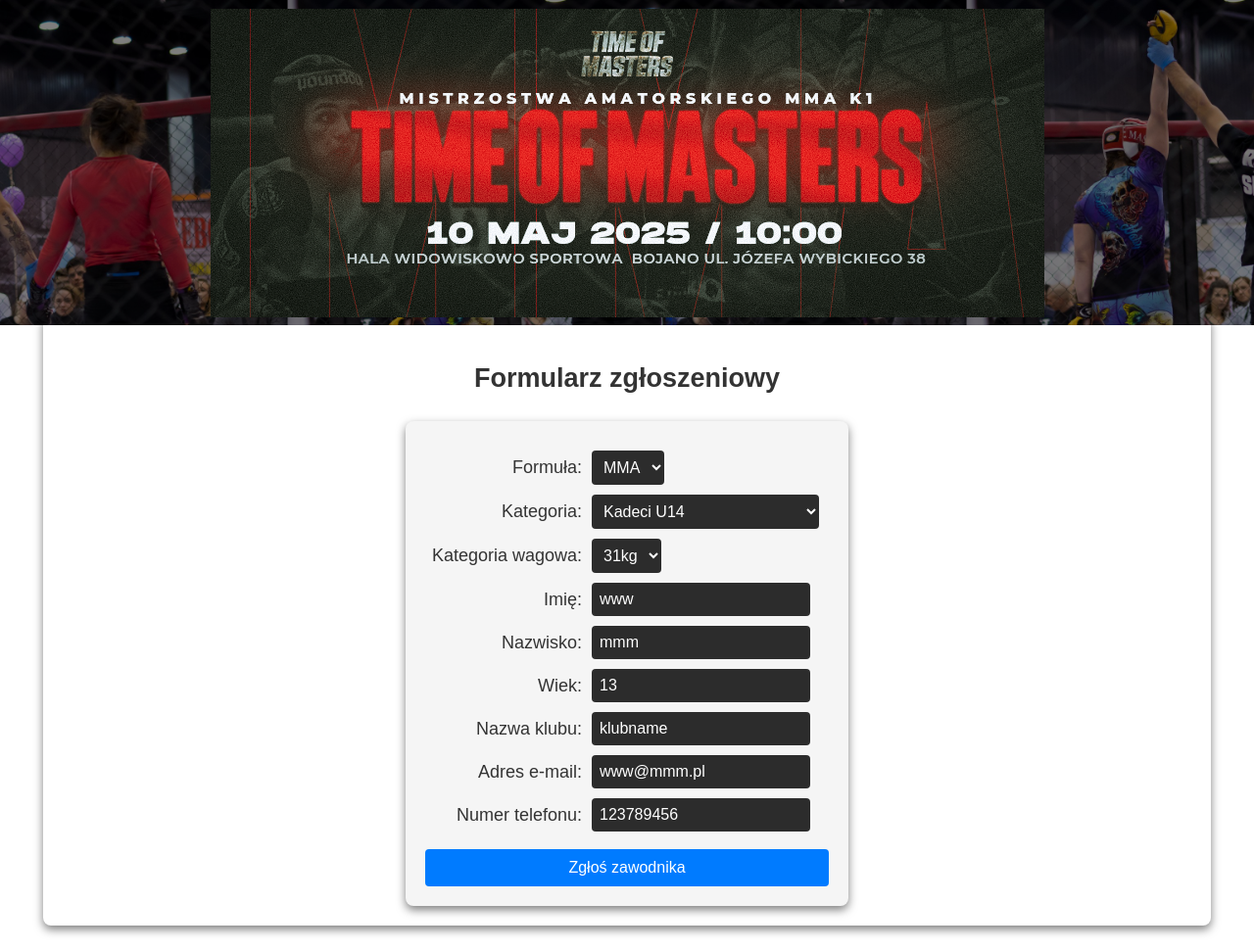
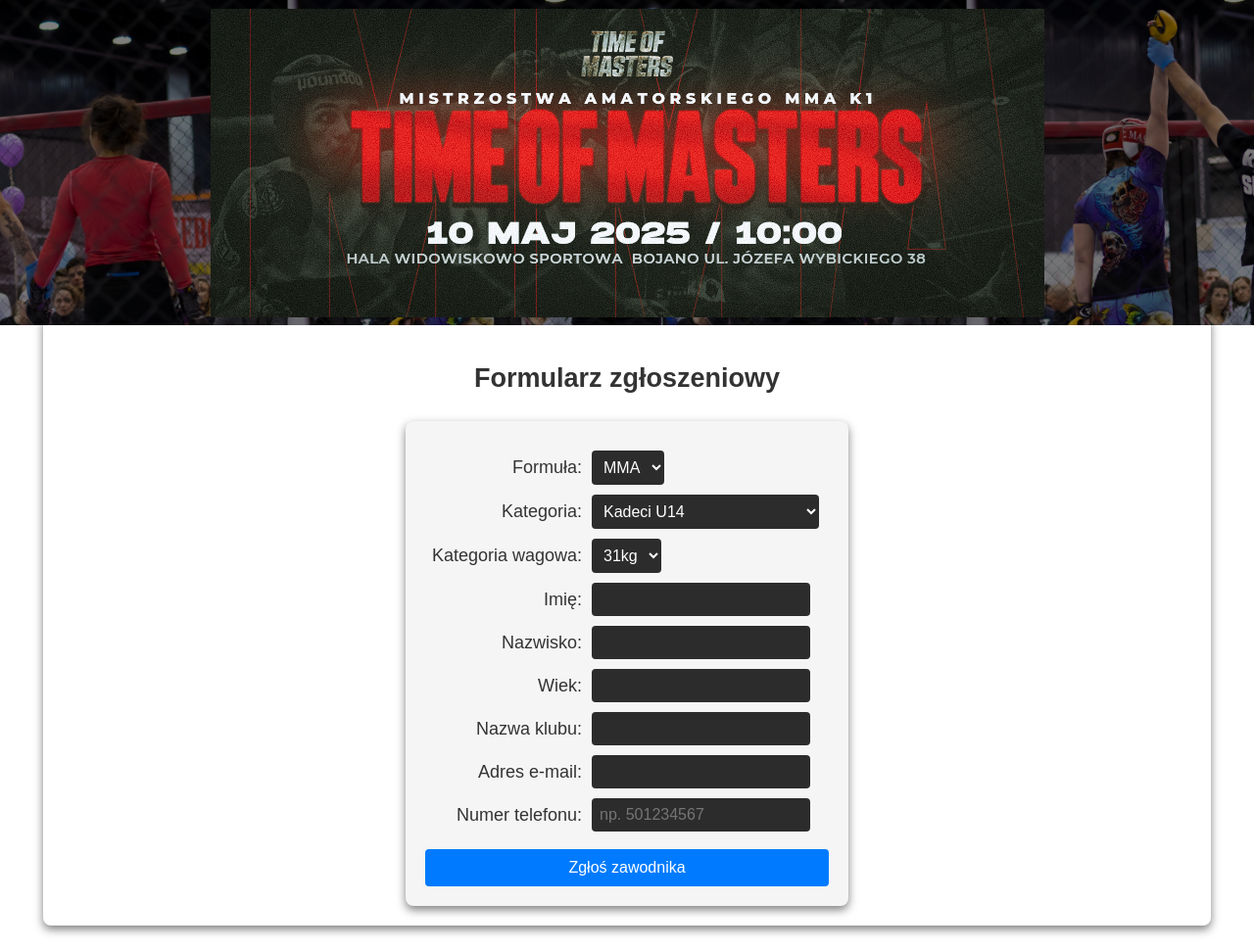
Before and after one commit to v0jt4s13/application_form, a PHP site: page /entry_form/ in a window 1280 px wide. Shown: the part 177-1148 px from the top of the page at 98% size. Run offline with PHP 8.4, Linux system fonts and the light colour scheme.

Commit message:
clear form

```diff
--- a/entry_form/index.php
+++ b/entry_form/index.php
@@ -156,25 +156,25 @@
                 <select id="weight" name="weight"></select>
             </div><div class="form-group">
                 <label for="name">Imię:</label>
-                <input type="text" id="name" name="name" value="www" required>
+                <input type="text" id="name" name="name" required>
             </div><div class="form-group">
                 <label for="name">Nazwisko:</label>
-                <input type="text" id="surname" name="surname" value="mmm" required>
+                <input type="text" id="surname" name="surname" required>
             </div><div class="form-group">
                 <label for="age">Wiek:</label>
-                <input type="number" id="age" name="age" value="13" required>
+                <input type="number" id="age" name="age" required>
             </div><div class="form-group">
                 <label for="club">Nazwa klubu:</label>
-                <input type="text" id="club" name="club" list="clubs" value="klubname">
+                <input type="text" id="club" name="club" list="clubs">
                 <datalist id="clubs">
                     <option value="niezrzeszony">
                 </datalist>
             </div><div class="form-group">
                 <label for="email">Adres e-mail:</label>
-                <input type="email" id="email" name="email" value="www@mmm.pl" required>
+                <input type="email" id="email" name="email" required>
             </div><div class="form-group">
                 <label for="phone">Numer telefonu:</label>
-                <input type="tel" id="phone" name="phone" placeholder="np. 501234567" value="123789456" required>
+                <input type="tel" id="phone" name="phone" placeholder="np. 501234567" required>
             </div>
             <input type="hidden" name="amount" value="12000">
             <p id="ageError" class="error"></p>
```
